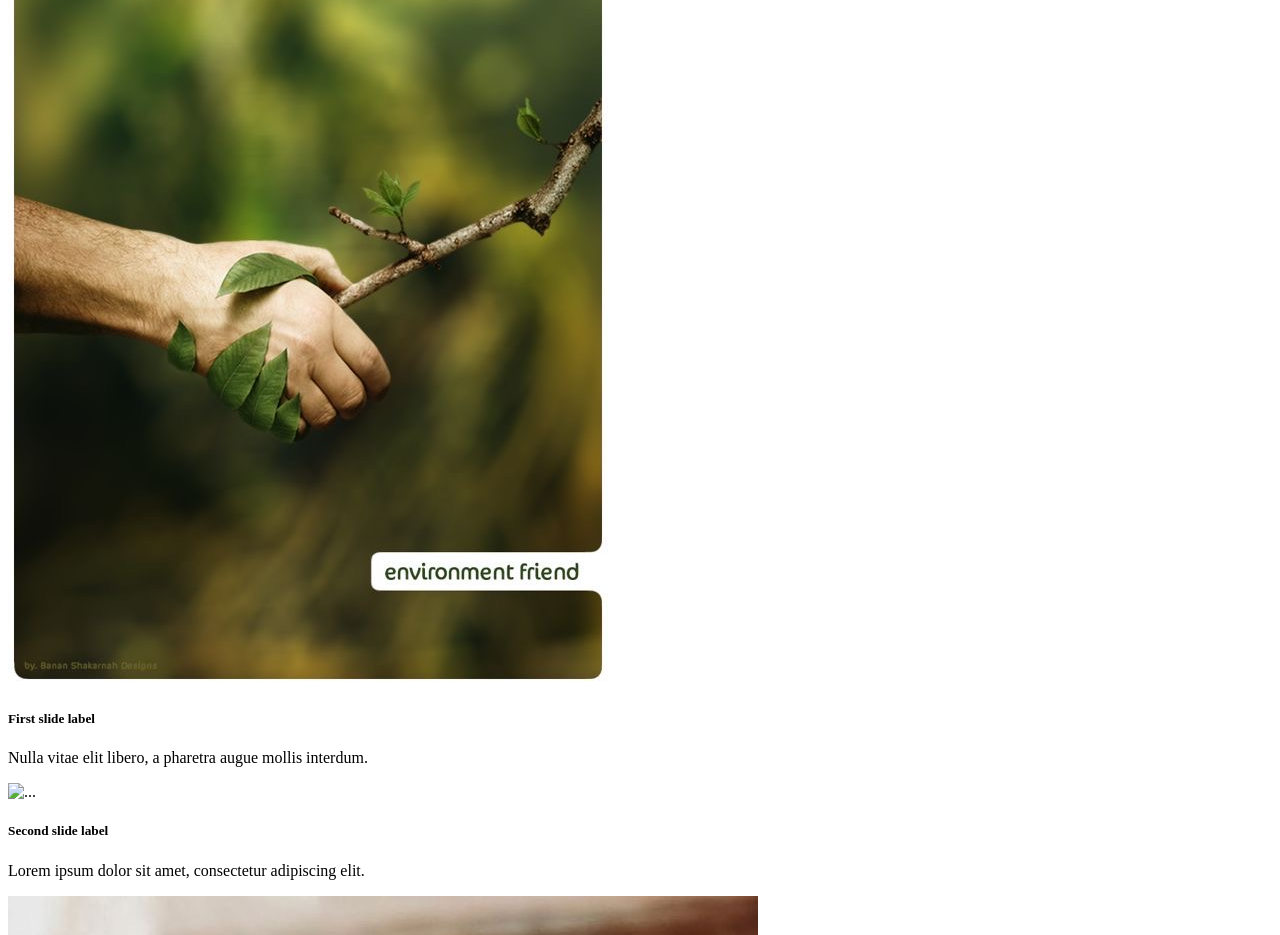
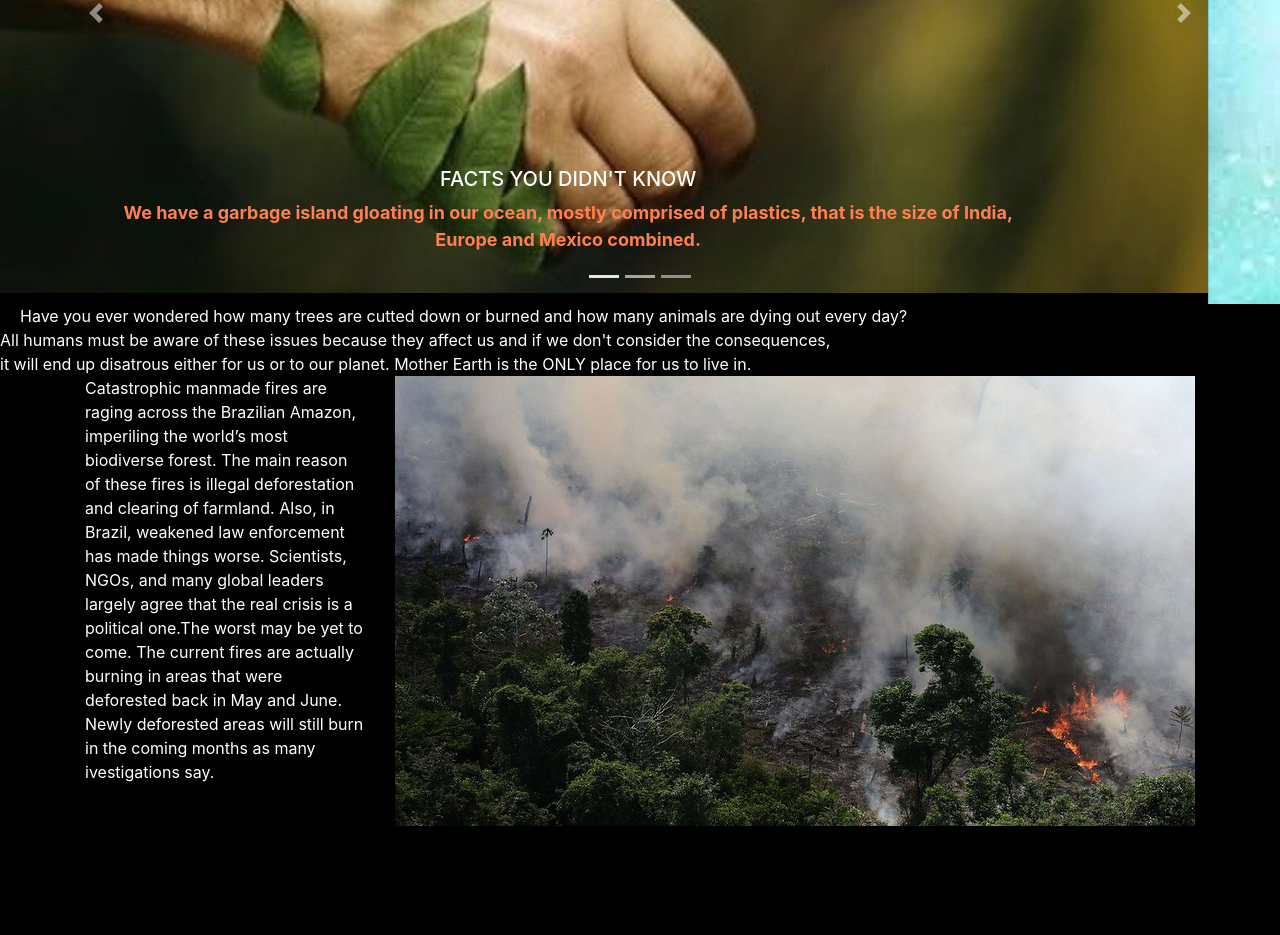
Before and after one commit to corinazoi/code, a plain HTML site: page index.html in a window 1280 px wide. Shown: the part 365-1300 px from the top of the page. After the commit the page ends 1191 px from the top, so only its background shows below. Drawn offline with nearby package versions, Linux system fonts and the light colour scheme.

Commit message:
a greener planet 2

```diff
--- a/index.html
+++ b/index.html
@@ -1,12 +1,20 @@
 <!DOCTYPE html>
 <html>
   <head>
-<title>Example HTML page</title>
 
-</head>
-<body>
-<h1>A GREENER PLANET</h1>
-<div id="carouselExampleCaptions" class="carousel slide" data-ride="carousel">
+<title>A Greener Planet</title>
+<link rel="stylesheet" href="https://stackpath.bootstrapcdn.com/bootstrap/4.5.2/css/bootstrap.min.css" integrity="sha384-JcKb8q3iqJ61gNV9KGb8thSsNjpSL0n8PARn9HuZOnIxN0hoP+VmmDGMN5t9UJ0Z" crossorigin="anonymous">
+<link rel="stylesheet" href="stylesheet/style.css">
+<script src="https://code.jquery.com/jquery-3.5.1.slim.min.js" integrity="sha384-DfXdz2htPH0lsSSs5nCTpuj/zy4C+OGpamoFVy38MVBnE+IbbVYUew+OrCXaRkfj" crossorigin="anonymous"></script>
+<script src="https://cdn.jsdelivr.net/npm/popper.js@1.16.1/dist/umd/popper.min.js" integrity="sha384-9/reFTGAW83EW2RDu2S0VKaIzap3H66lZH81PoYlFhbGU+6BZp6G7niu735Sk7lN" crossorigin="anonymous"></script>
+<script src="https://stackpath.bootstrapcdn.com/bootstrap/4.5.2/js/bootstrap.min.js" integrity="sha384-B4gt1jrGC7Jh4AgTPSdUtOBvfO8shuf57BaghqFfPlYxofvL8/KUEfYiJOMMV+rV" crossorigin="anonymous"></script>
+
+
+  <body>
+
+   <h1>A GREENER PLANET</h1>
+  <div id="carouselExampleCaptions" class="carousel slide" data-ride="carousel">
+
     <ol class="carousel-indicators">
       <li data-target="#carouselExampleCaptions" data-slide-to="0" class="active"></li>
       <li data-target="#carouselExampleCaptions" data-slide-to="1"></li>
@@ -14,24 +22,25 @@
     </ol>
     <div class="carousel-inner">
       <div class="carousel-item active">
-        <img src="images/enviroment f.JPG" class="d-block w-100" alt="...">
+        <img src="images/environment.jpeg" class="d-block w-100" alt="environment">
         <div class="carousel-caption d-none d-md-block">
-          <h5>First slide label</h5>
-          <p>Nulla vitae elit libero, a pharetra augue mollis interdum.</p>
+          <h5>FACTS YOU DIDN'T KNOW</h5>
+          <p1>We have a garbage island gloating in our ocean, mostly comprised of plastics,
+                   that is the size of India, Europe and Mexico combined. </p1>
         </div>
       </div>
       <div class="carousel-item">
-        <img src="..." class="d-block w-100" alt="...">
+        <img src="images/animals.jpeg" class="d-block w-100" alt="animals">
         <div class="carousel-caption d-none d-md-block">
-          <h5>Second slide label</h5>
-          <p>Lorem ipsum dolor sit amet, consectetur adipiscing elit.</p>
+          <h5>FACTS YOU DIDN'T KNOW</h5>
+          <p2>It's reported that 99% of all species that have existed on Earth have gone extinct.</p2>
         </div>
       </div>
       <div class="carousel-item">
-        <img src="images/mother.JPG" class="d-block w-100" alt="...">
+        <img src="images/trees.JPG" class="d-block w-100" alt="mother">
         <div class="carousel-caption d-none d-md-block">
-          <h5>Third slide label</h5>
-          <p>Praesent commodo cursus magna, vel scelerisque nisl consectetur.</p>
+          <h5>FACTS YOU DIDN'T KNOW</h5>
+          <p3>Each human on Earth needs 7 to 8 trees you provide the oxygen they need for one year.</p3>
         </div>
       </div>
     </div>
@@ -44,4 +53,27 @@
       <span class="sr-only">Next</span>
     </a>
   </div>
+</head>
+
+     <p4> Have you ever wondered how many trees are cutted down or burned and how many animals are dying out every day? <br>
+     All humans must be aware of these issues because they affect us and if we don't consider the consequences, <br>
+     it will end up disatrous either for us or to our planet. Mother Earth is the ONLY place for us to live in.<br></p4>
+ <div class="container">
+    <div class="row">
+        <div class="col">
+
+       <p5>Catastrophic manmade fires are raging across the Brazilian Amazon, imperiling the world’s most biodiverse forest.
+        The main  reason of these fires is illegal deforestation and clearing of farmland. Also, in Brazil, weakened law
+        enforcement has made things worse. Scientists, NGOs, and many global leaders largely agree that the real crisis
+        is a political one.The worst may be yet to come. The current fires are actually burning in areas that were deforested
+        back in May and June. Newly deforested areas will still burn in the coming months as many ivestigations say.</p5>
+       </div>
+     <div class="col">
+        <img class="amazon" src="images/amazon.jpg">
+     </div>
+     </div>
+
+
+ </div>
+</body>
 </html>
--- a/style/style.css
+++ /dev/null
@@ -1,4 +0,0 @@
-.duck-image
-{
-    width: 300px;
-}
--- /dev/null
+++ b/stylesheet/style.css
@@ -0,0 +1,41 @@
+h1
+{
+    text-align: center;
+    padding: 15px;
+    color: green;
+    font-family: courier;
+}
+body
+{
+background-color: black;
+}
+p1
+{
+    color: coral;
+  font-size: large;
+  font-weight: bolder;
+
+}
+p2
+{
+  color: coral;
+  font-size: large;
+  font-weight: bolder;
+}
+p3
+{
+    color: coral;
+    font-size: large;
+    font-weight: bolder;
+}
+p4
+{
+
+    padding: 20px;
+    color: white
+}
+p5
+{
+
+    color: white;
+}
```
Also changed, not shown: images/amazon.jpg (added), images/animals.jpeg (added), images/enviroment f.JPG (deleted), images/environment.jpeg (added), images/mother.JPG (deleted), images/trees.JPG (added).
